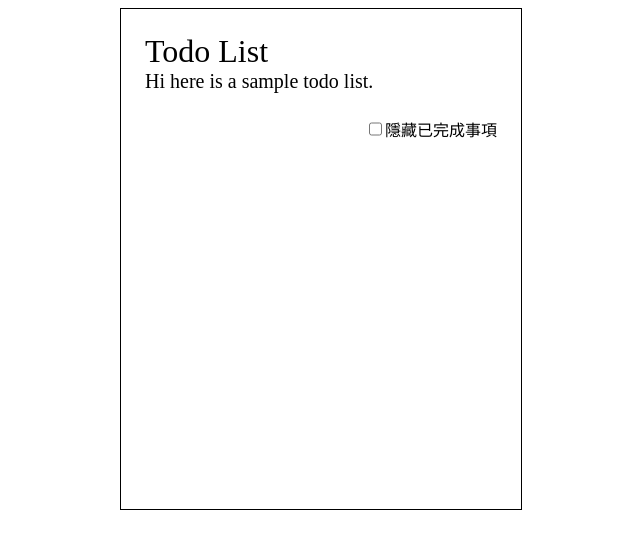
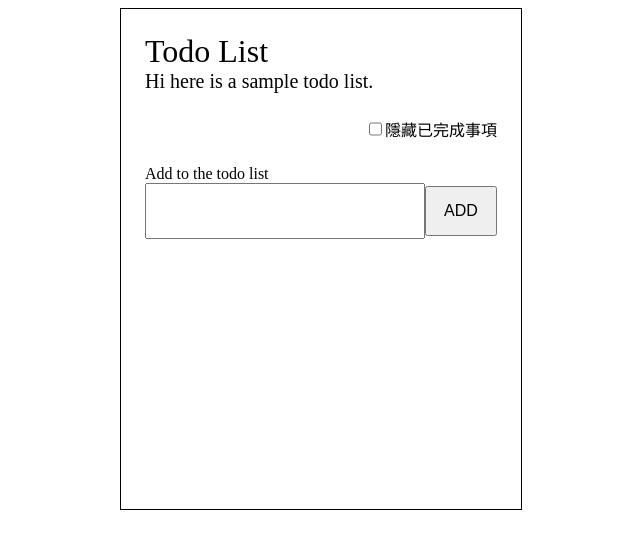
Before and after one commit to billy0402/react-todo-list, a React app: page / in a window 1280 px wide. Shown: the top 548 px of the page, without its empty margins (319-959 px from the left). Built offline with nearby package versions, Linux system fonts and the light colour scheme; the HTML template or start-up script is replaced by a standard one.

Commit message:
feat(Form): TodoList Form control

```diff
--- /dev/null
+++ b/src/views/TodoList/Form.tsx
@@ -0,0 +1,43 @@
+import React, { useState } from 'react';
+
+import { Todo } from '../../types/todoList';
+
+import styles from './index.scss';
+
+type FormProps = {
+  addTodo: (todo: Todo) => void;
+};
+
+const Form = (props: FormProps) => {
+  const [content, setContent] = useState<string>('');
+  const submitForm = () => {
+    const newTodo = { id: Math.random(), content, isDone: false };
+    props.addTodo(newTodo);
+    setContent('');
+  };
+
+  return (
+    <div className={styles.form}>
+      <span>Add to the todo list</span>
+      <div>
+        <input
+          type='text'
+          className={styles.todoInput}
+          value={content}
+          onChange={(e) => {
+            setContent(e.target.value);
+          }}
+        />
+        <button
+          type='button'
+          className={styles.submitButton}
+          onClick={submitForm}
+        >
+          ADD
+        </button>
+      </div>
+    </div>
+  );
+};
+
+export default Form;
--- a/src/views/TodoList/TodoList.tsx
+++ b/src/views/TodoList/TodoList.tsx
@@ -2,6 +2,7 @@ import React from 'react';
 
 import Filter from './Filter';
 import TodoItem from './TodoItem';
+import Form from './Form';
 import useTodoList from '../../hooks/useTodoList';
 
 import styles from './index.scss';
@@ -32,6 +33,7 @@ const TodoList = () => {
             />
           ))}
         </div>
+        <Form addTodo={todoList.addTodo} />
       </div>
     </div>
   );
--- a/src/views/TodoList/index.scss
+++ b/src/views/TodoList/index.scss
@@ -1,4 +1,6 @@
 $margin: 24px;
+$fontInputSize: 16px;
+$formElementHeight: 50px;
 
 .layout {
   display: flex;
@@ -35,3 +37,19 @@ $margin: 24px;
   justify-content: flex-end;
   margin: 0px $margin;
 }
+
+.form {
+  margin: $margin;
+
+  .todoInput {
+    width: 272px;
+    height: $formElementHeight;
+    font-size: $fontInputSize;
+  }
+
+  .submitButton {
+    width: 72px;
+    height: $formElementHeight;
+    font-size: $fontInputSize;
+  }
+}
--- a/src/views/TodoList/index.scss.d.ts
+++ b/src/views/TodoList/index.scss.d.ts
@@ -1,6 +1,9 @@
 export const filter: string;
+export const form: string;
 export const header: string;
 export const layout: string;
+export const submitButton: string;
 export const subTitle: string;
 export const title: string;
+export const todoInput: string;
 export const todoListWrapper: string;
```
